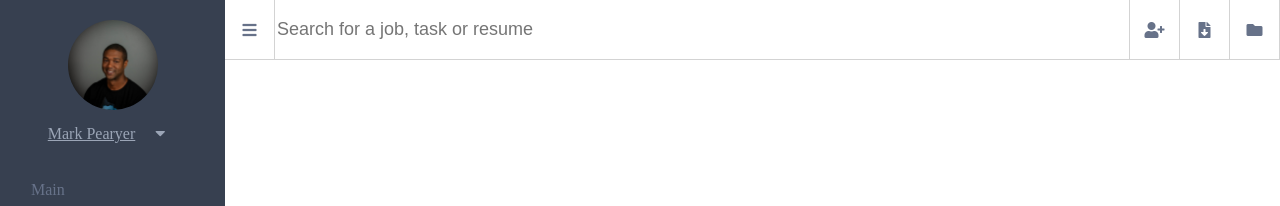
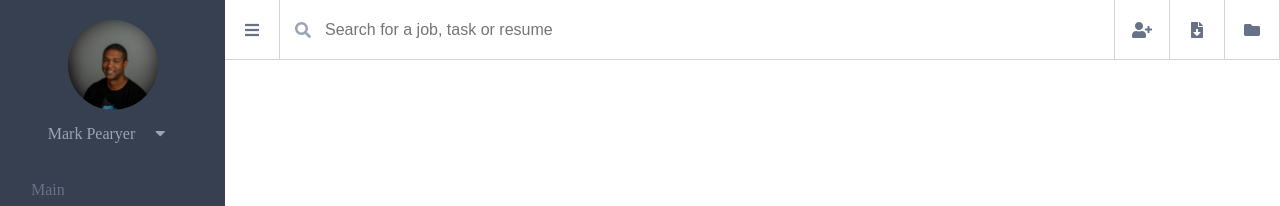
Before and after one commit to marcusp619/mp-comp-challenge-3, a website: page index.html in a window 1280 px wide. Shown: the top 206 px of the page. Drawn offline with Linux system fonts and the light colour scheme.

Commit message:
Header input color and size adjusted

```diff
--- a/style.css
+++ b/style.css
@@ -22,7 +22,7 @@ body {
 .header {
   border-bottom: 1px solid lightgray;
   display: grid;
-  grid-template-columns: 50px 1fr 50px 50px 50px;
+  grid-template-columns: 55px 1fr 55px 55px 55px;
   height: 60px;
 }
 
@@ -77,7 +77,13 @@ body {
 }
 
 .input__header {
+  background: url(images/search-solid.svg);
+  background-repeat: no-repeat;
+  background-size: 16px;
+  background-position: 15px 50%;
   border-right: 1px solid lightgray;
+  font-size: 16px;
+  padding-left: 45px;
 }
 
 .profile__img {
@@ -91,6 +97,7 @@ body {
   color: rgb(155, 165, 182);
   padding-right: 2px;
   margin-left: 10px;
+  text-decoration: none;
 }
 
 /* Modifiers *******************************************************/
```
Also changed, not shown: images/search-solid.svg (added).
